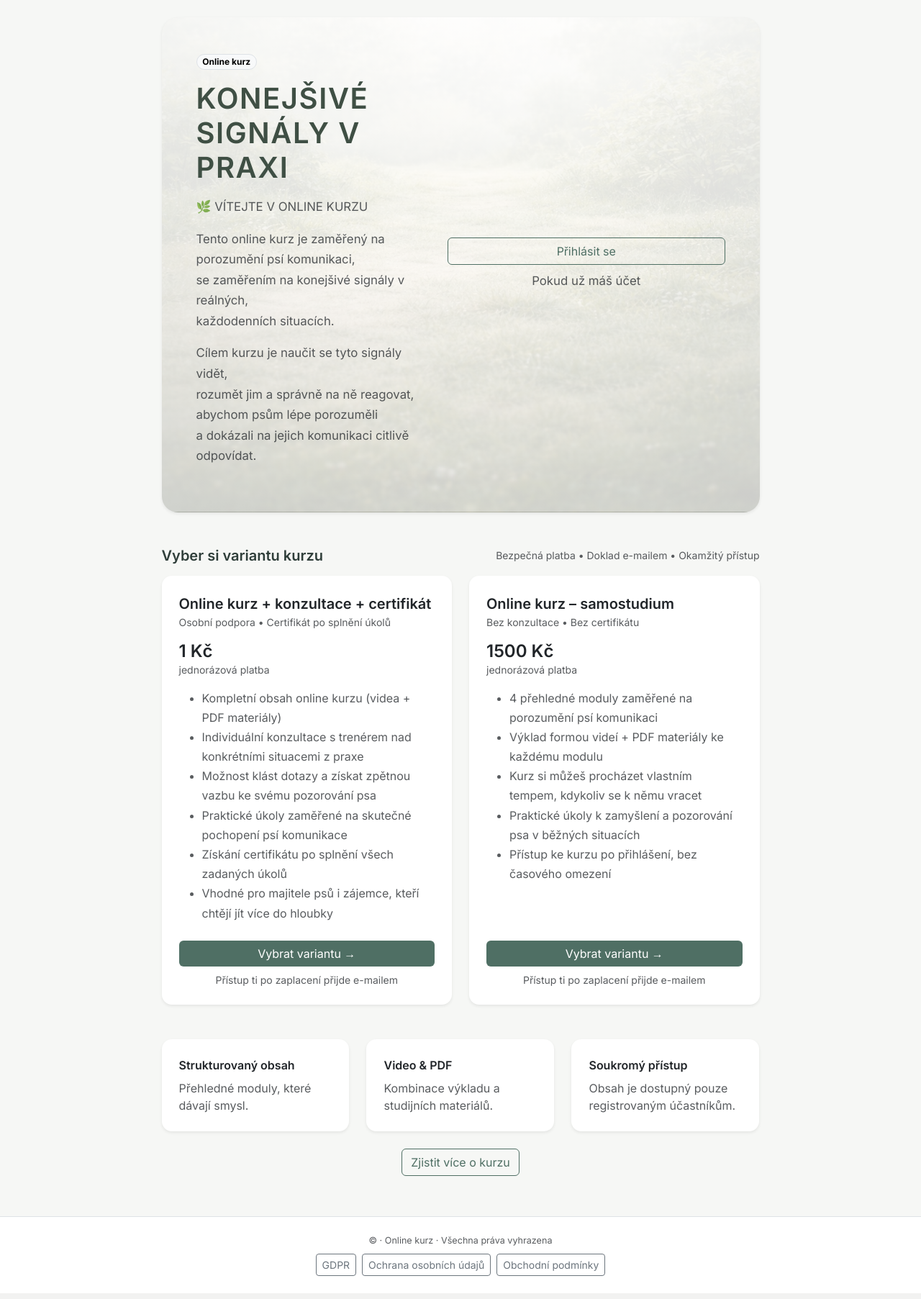
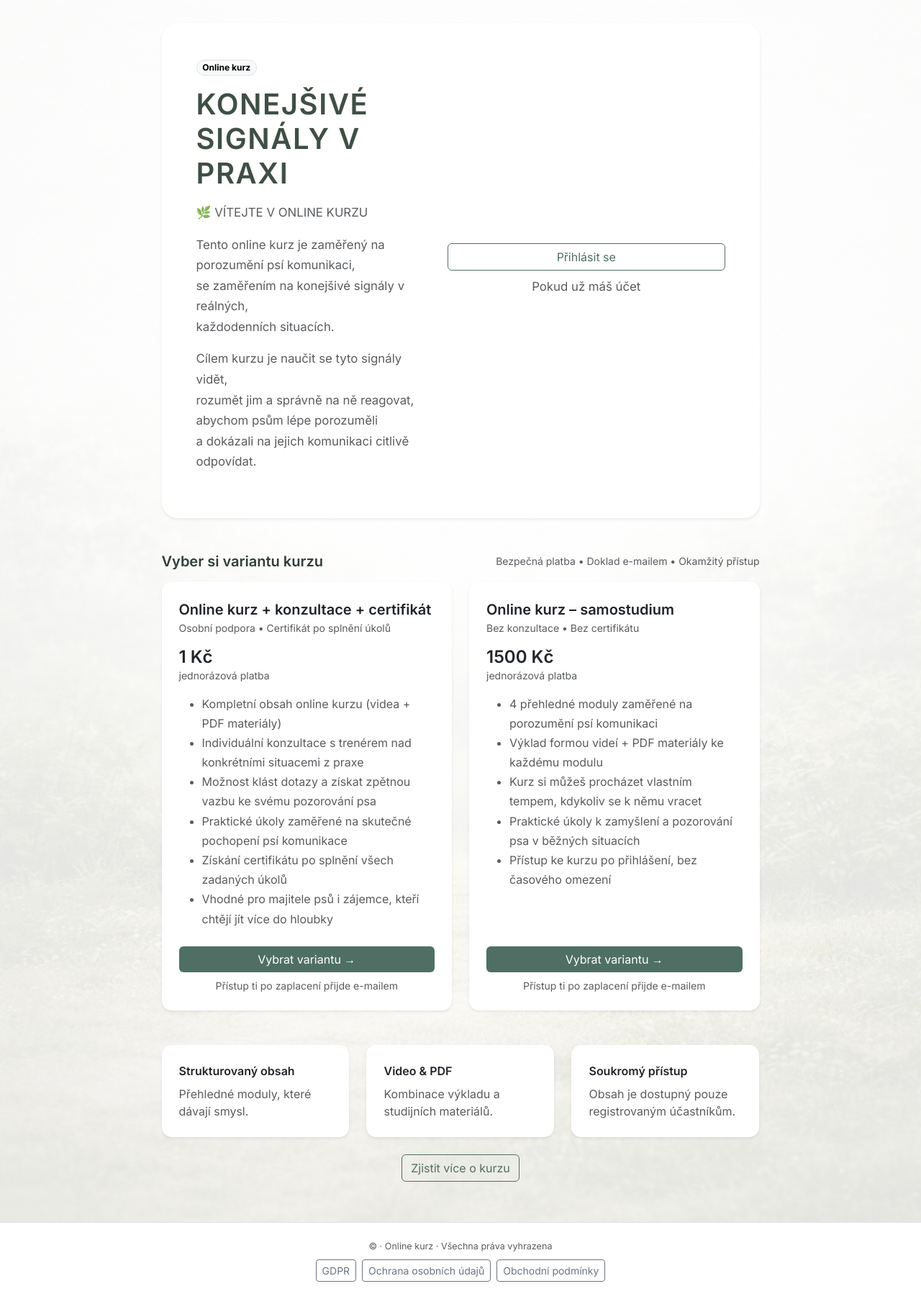
Before and after one commit to Denisathecatlady/online-course, a Django app: page / in a window 1280 px wide. Shown: the part 57-1862 px from the top of the page at 72% size. Run offline with Django 5.2, Linux system fonts and the light colour scheme; data comes from the database, SQL or seed files in the repository; parts of the project's set-up code (start-up, migrations or seed data) failed here and were passed over.

Commit message:
visual_v2

```diff
--- a/courses/templates/base.html
+++ b/courses/templates/base.html
@@ -22,7 +22,7 @@
     <style>
         :root {
             --sage: #4f6f64;
-            ---sage-soft: #e6f0ec;
+            --sage-soft: #e6f0ec;
             --slate: #2f3e3a;
             --slate-soft: #f6f7f5;
         }
@@ -57,7 +57,22 @@
         .nav-link:hover {
             color: var(--sage);
         }
+        /* =========================
+        Globální pozadí stránky
+        ========================= */
 
+        .page-wrapper {
+            background-image:
+                linear-gradient(
+                    rgba(255, 255, 255, 0.92),
+                    rgba(255, 255, 255, 0.85)
+                ),
+                url("/static/img/pozadi-les-cesta.jpg");
+
+            background-size: cover;
+            background-position: center top;
+            background-repeat: no-repeat;
+        }
         /* Buttons */
         .btn-sage {
             background-color: var(--sage);
@@ -98,21 +113,12 @@
             background-color: #fafafa;
         }
         /* =========================
-        HERO – mlžné pozadí
+        HERO – mlžný efekt karty
         ========================= */
 
         .hero-card {
-            background-image:
-                linear-gradient(
-                    rgba(255, 255, 255, 0.90),
-                    rgba(255, 255, 255, 0.75)
-                ),
-                url("/static/img/pozadi-les-cesta.jpg");
-
-            background-size: cover;
-            background-position: center bottom;
-            background-repeat: no-repeat;
-
+            background: rgba(255, 255, 255, 0.85);
+            backdrop-filter: blur(6px);
             border-radius: 1.4rem;
             margin-bottom: 3rem;
         }
@@ -133,10 +139,29 @@
             border: 1px solid rgba(79, 111, 100, 0.25);
         }
 
+
+        /* =========================
+        HERO pozadí – jen pro home
+        ========================= */
+
+        .bg-hero .page-wrapper {
+            background-image:
+                linear-gradient(
+                    rgba(255, 255, 255, 0.92),
+                    rgba(255, 255, 255, 0.85)
+                ),
+                url("/static/img/pozadi-les-cesta.jpg");
+
+            background-size: cover;
+            background-position: center top;
+            background-repeat: no-repeat;
+        }
+
+
     </style>
 </head>
 
-<body>
+<body class="{% block body_class %}{% endblock %}">
 
 <nav class="navbar navbar-expand-lg">
     <div class="container">
@@ -188,7 +213,7 @@
     </div>
 </nav>
 
-<main class="pt-3 pb-5">
+<main class="pt-4 pb-5 page-wrapper">
     {% block content %}{% endblock %}
 </main>
 
--- a/courses/templates/courses/home.html
+++ b/courses/templates/courses/home.html
@@ -1,5 +1,6 @@
 {% extends "base.html" %}
 {% block title %}Úvod{% endblock %}
+{% block body_class %}bg-hero{% endblock %}
 
 {% block content %}
 <section class="py-2">
```
